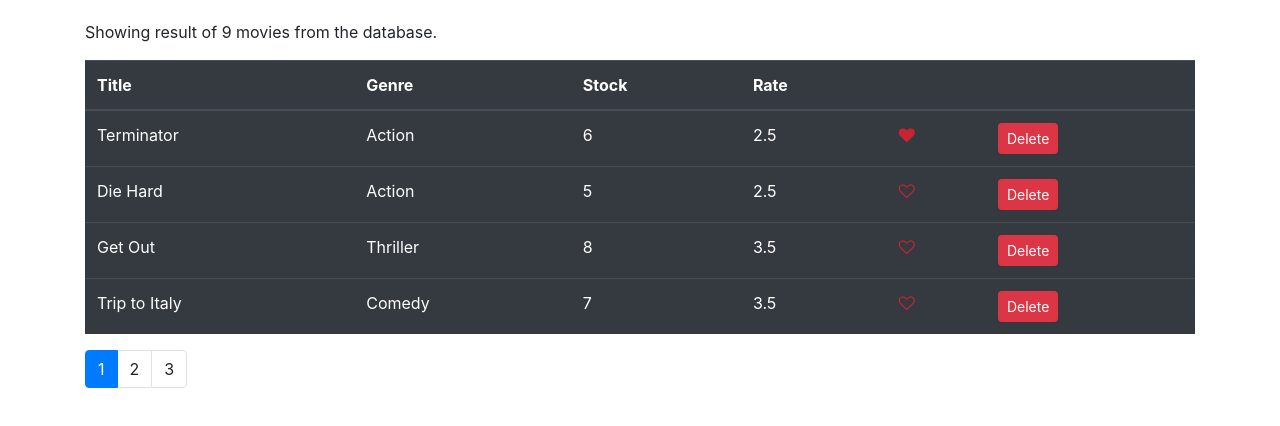
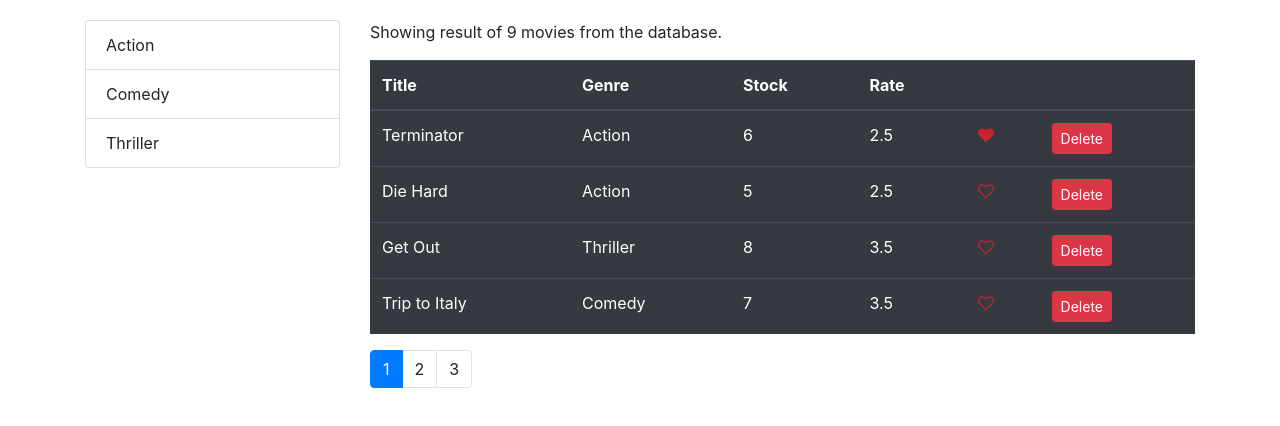
Before and after one commit to muhammadsalif/Vidly-App-React, a React (Create React App) app: page / in a window 1280 px wide. Shown: the top 426 px of the page. Built offline with nearby package versions, Linux system fonts and the light colour scheme.

Commit message:
Successfully displaying list of Genres

```diff
--- /dev/null
+++ b/src/components/common/listGroup.jsx
@@ -0,0 +1,17 @@
+import React, { Component } from "react";
+
+const ListGroup = props => {
+  const { items, textProperty, valueProperty } = props;
+
+  return (
+    <ul className="list-group">
+      {items.map(item => (
+        <li key={item[valueProperty]} className="list-group-item">
+          {item[textProperty]}
+        </li>
+      ))}
+    </ul>
+  );
+};
+
+export default ListGroup;
--- a/src/components/movies.jsx
+++ b/src/components/movies.jsx
@@ -1,15 +1,22 @@
 import React, { Component } from "react";
 import Pagination from "./common/pagination";
 import { getMovies } from "../services/fakeMovieService";
+import ListGroup from "./common/listGroup";
+import { getGenres } from "../services/fakeGenreService";
 import Like from "./common/like";
 import { paginate } from "../utils/paginate";
 
 class Movies extends Component {
   state = {
-    movies: getMovies(),
+    movies: [],
+    genres: [],
     currentPage: 1,
     pageSize: 4
   };
+
+  componentDidMount() {
+    this.setState({ movies: getMovies(), genres: getGenres() });
+  }
 
   handleDelete = movie => {
     const movies = this.state.movies.filter(m => m._id !== movie._id);
@@ -27,6 +34,10 @@ class Movies extends Component {
     this.setState({ currentPage: page });
   };
 
+  handleGenreSelect = genre => {
+    console.log(genre);
+  };
+
   render() {
     const { length: count } = this.state.movies;
     const { pageSize, currentPage, movies: allMovies } = this.state;
@@ -36,7 +47,16 @@ class Movies extends Component {
     const movies = paginate(allMovies, currentPage, pageSize);
 
     return (
-      <React.Fragment>
+      <div className="row">
+        <div className="col-3">
+          <ListGroup
+            items={this.state.genres}
+            textProperty="name"
+            valueProperty="_id"
+            onItemSelect={this.handleGenreSelect}
+          ></ListGroup>
+        </div>
+        <div className="col">
           <p>Showing result of {count} movies from the database.</p>
           <table className="table table-sriped table-dark">
             <thead>
@@ -83,7 +103,8 @@ class Movies extends Component {
             currentPage={currentPage}
             onPageChange={this.handlePageChange}
           ></Pagination>
-      </React.Fragment>
+        </div>
+      </div>
     );
   }
 }
```
Lines whose indentation alone changed are shown as unchanged.
